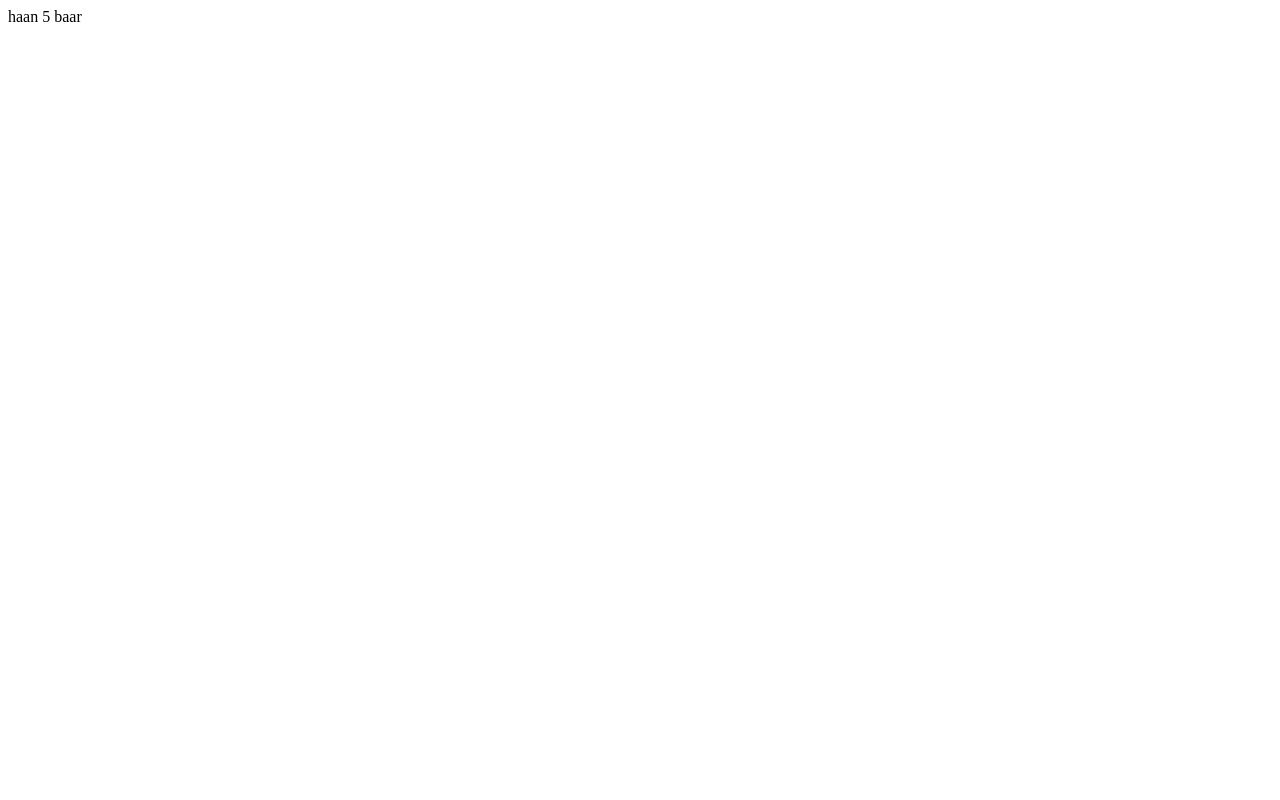
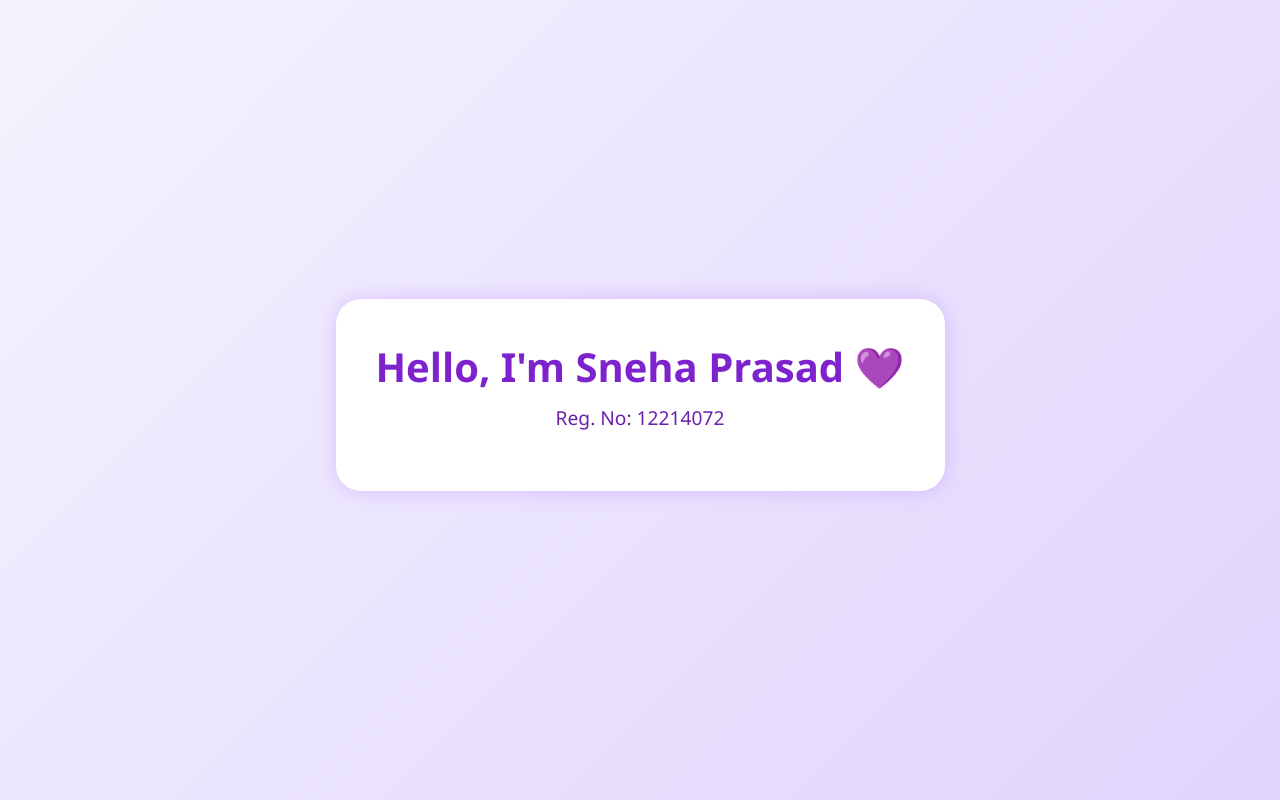
Before and after one commit to SnehaPrasad7781/DevopsTasks, a plain HTML site: page smt.html in a window 1280 px wide. Drawn offline with Linux system fonts and the light colour scheme.

Commit message:
Update smt.html

```diff
--- a/smt.html
+++ b/smt.html
@@ -1,2 +1,54 @@
-haan
-5 baar
+<!DOCTYPE html>
+<html lang="en">
+<head>
+  <meta charset="UTF-8" />
+  <meta name="viewport" content="width=device-width, initial-scale=1.0" />
+  <title>Sneha's Homepage</title>
+  <style>
+    body {
+      margin: 0;
+      padding: 0;
+      font-family: "Segoe UI", sans-serif;
+      background: linear-gradient(135deg, #f5f3ff, #e0d4fd);
+      display: flex;
+      justify-content: center;
+      align-items: center;
+      height: 100vh;
+      overflow: hidden;
+    }
+
+    .container {
+      text-align: center;
+      background: white;
+      padding: 40px;
+      border-radius: 25px;
+      box-shadow: 0 0 20px rgba(162, 95, 255, 0.3);
+      animation: float 4s ease-in-out infinite;
+    }
+
+    h1 {
+      font-size: 2.5em;
+      color: #7e22ce;
+      margin: 0;
+    }
+
+    p {
+      font-size: 1.2em;
+      color: #6b21a8;
+      margin-top: 10px;
+    }
+
+    @keyframes float {
+      0% { transform: translateY(0px); }
+      50% { transform: translateY(-10px); }
+      100% { transform: translateY(0px); }
+    }
+  </style>
+</head>
+<body>
+  <div class="container">
+    <h1>Hello, I'm Sneha Prasad 💜</h1>
+    <p>Reg. No: 12214072</p>
+  </div>
+</body>
+</html>
```
